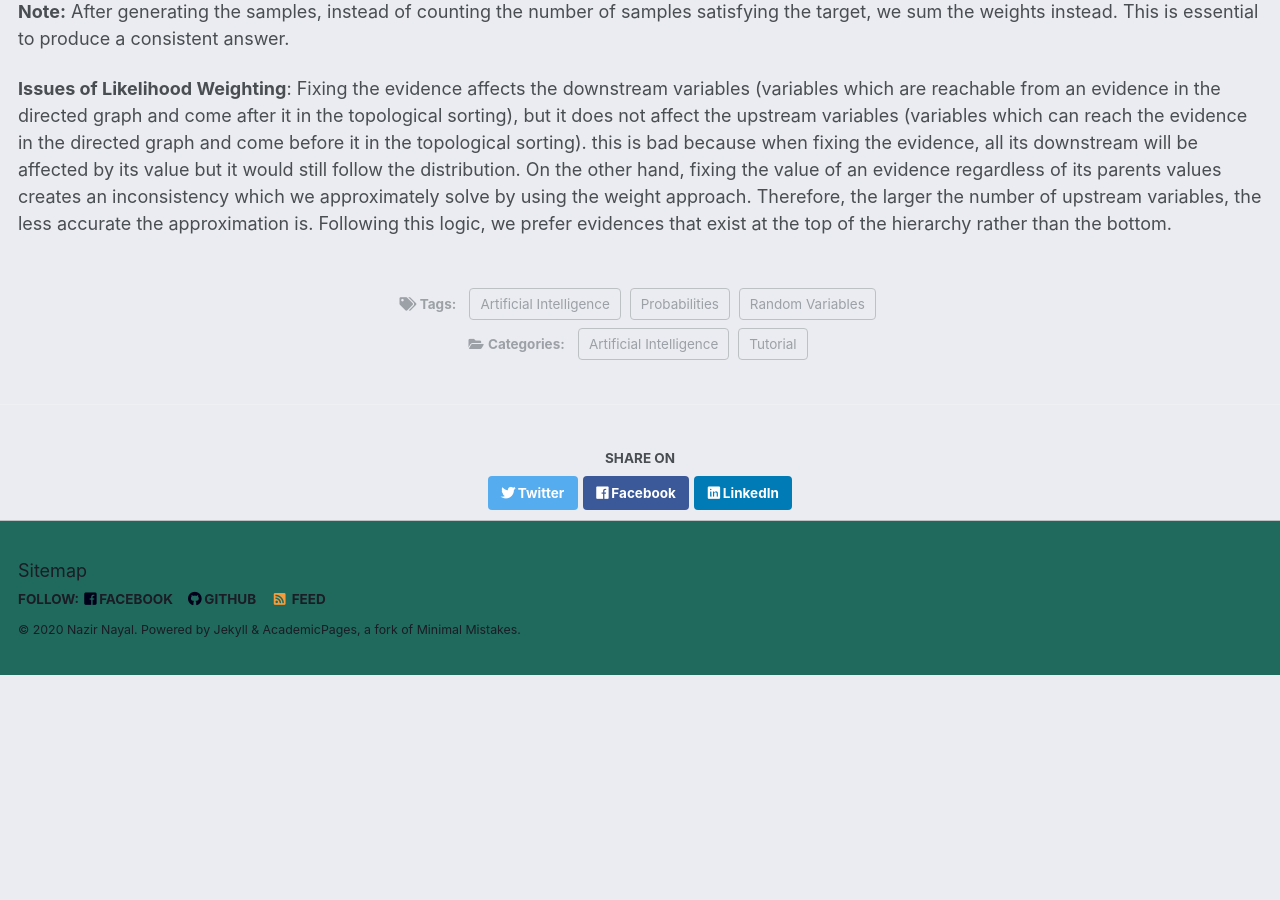
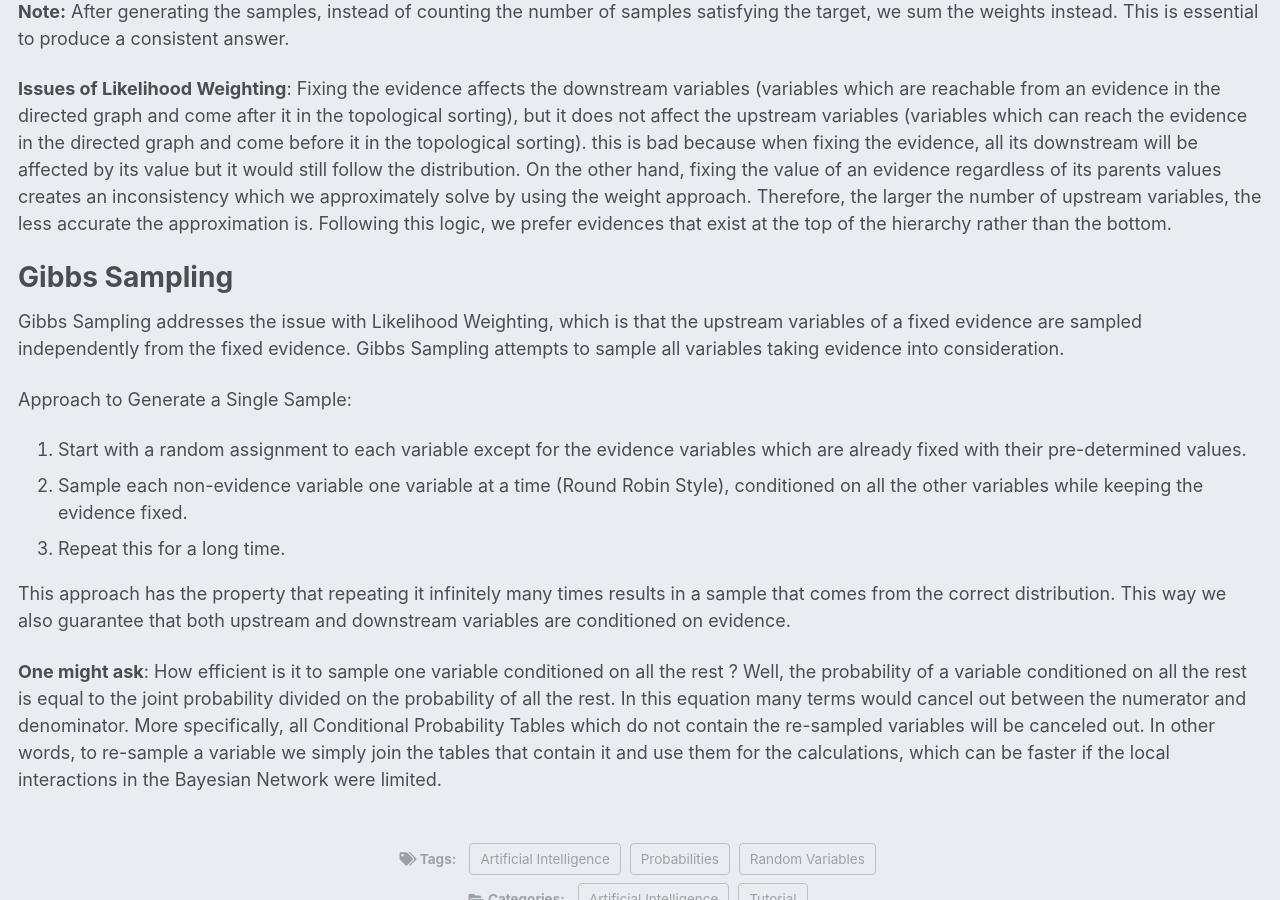
Before and after one commit to NazirNayal8/nazirnayal.github.io, a Jekyll site: the page built from _blog/bayesian_networks.md, in a window 1280 px wide and 900 px high, scrolled down 8761 px. Built offline with Jekyll 4.4.1, drawn with Linux system fonts in a browser that asks for light colours; formulas are drawn with MathJax 3; before the commit the page ends 9436 px from its top, so only the background shows below that.

Commit message:
add gibbs sampling

```diff
--- a/_blog/bayesian_networks.md
+++ b/_blog/bayesian_networks.md
@@ -228,3 +228,17 @@ Likelihood Weighting is **consistent** because the product of Sampling distribut
 **Note:** After generating the samples, instead of counting the number of samples satisfying the target, we sum the weights instead. This is essential to produce a consistent answer.
 
 **Issues of Likelihood Weighting**: Fixing the evidence affects the downstream variables (variables which are reachable from an evidence in the directed graph and come after it in the topological sorting), but it does not affect the upstream variables (variables which can reach the evidence in the directed graph and come before it in the topological sorting). this is bad because when fixing the evidence, all its downstream will be affected by its value but it would still follow the distribution. On the other hand, fixing the value of an evidence regardless of its parents values creates an inconsistency which we approximately solve by using the weight approach. Therefore, the larger the number of upstream variables, the less accurate the approximation is. Following this logic, we prefer evidences that exist at the top of the hierarchy rather than the bottom.
+
+
+# Gibbs Sampling
+
+Gibbs Sampling addresses the issue with Likelihood Weighting, which is that the upstream variables of a fixed evidence are sampled independently from the fixed evidence. Gibbs Sampling attempts to sample all variables taking evidence into consideration.
+
+Approach to Generate a Single Sample:
+1. Start with a random assignment to each variable except for the evidence variables which are already fixed with their pre-determined values.
+2. Sample each non-evidence variable one variable at a time (Round Robin Style), conditioned on all the other variables while keeping the evidence fixed.
+3. Repeat this for a long time.
+
+This approach has the property that repeating it infinitely many times results in a sample that comes from the correct distribution. This way we also guarantee that both upstream and downstream variables are conditioned on evidence.
+
+**One might ask**: How efficient is it to sample one variable conditioned on all the rest ? Well, the probability of a variable conditioned on all the rest is equal to the joint probability divided on the probability of all the rest. In this equation many terms would cancel out between the numerator and denominator. More specifically, all Conditional Probability Tables which do not contain the re-sampled variables will be canceled out. In other words, to re-sample a variable we simply join the tables that contain it and use them for the calculations, which can be faster if the local interactions in the Bayesian Network were limited.
```
